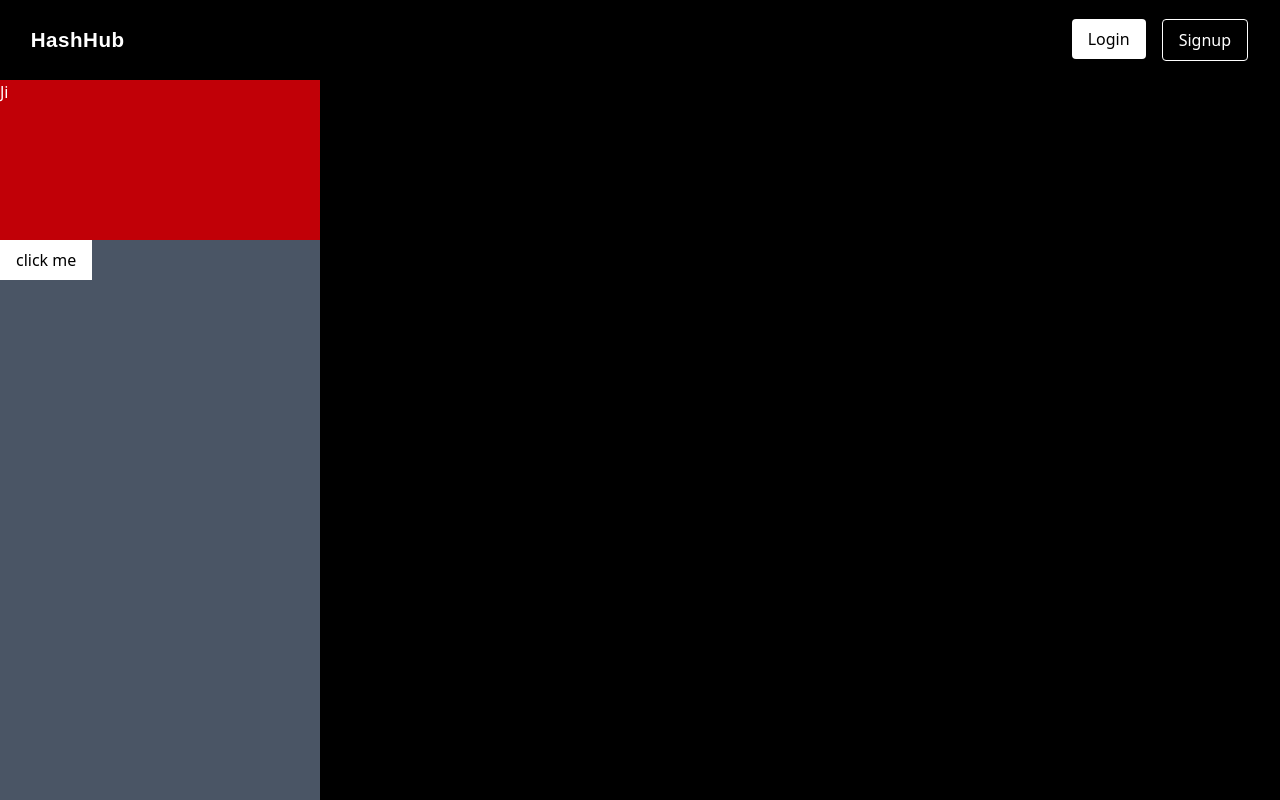
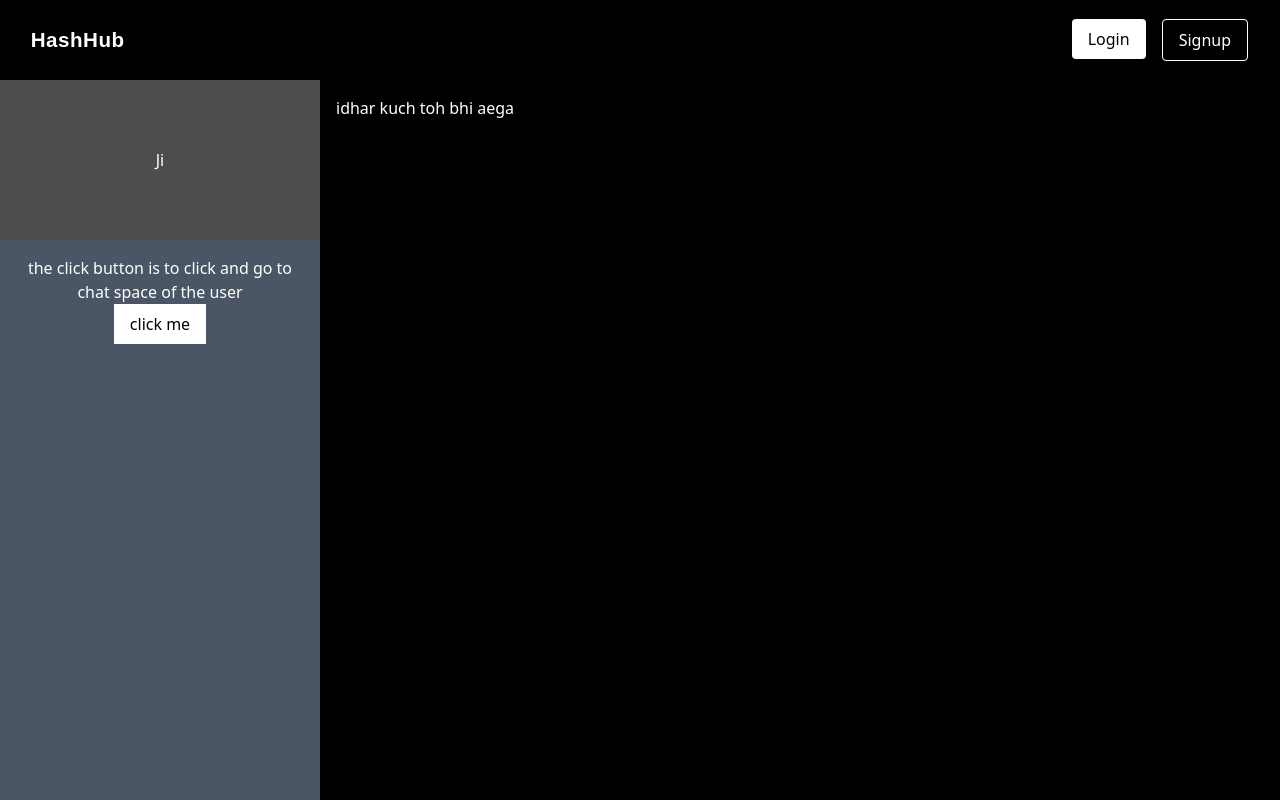
Before and after one commit to amanbobal/HashHub, a React (Vite) app: page /home in a window 1280 px wide. Shown: the top 800 px of the page. Built offline with nearby package versions, Linux system fonts and the light colour scheme.

Commit message:
homepage container fixing

```diff
--- a/src/pages/Home/Home.jsx
+++ b/src/pages/Home/Home.jsx
@@ -1,3 +1,4 @@
+import { div } from 'framer-motion/client';
 import React, { useState } from 'react'
 
 function Home() {
@@ -6,32 +7,38 @@ function Home() {
   return (
     // testing out click things for chat
     <div className='text-white bg-black min-h-screen w-full'>
-      {
-        clicked ? <><div className='text-4xl font-bold flex justify-center items-center'>
-          <h1>hello</h1>
-          <button onClick={(prev) => { setClicked(!prev) }} className='px-4 py-2 text-black bg-white '>click me </button>
-
-
-        </div></> :
 
       <div className='w-full h-screen grid grid-cols-[25%_75%]'>
         <div className=''>
-              <div className='h-[20%] bg-red-700'>
+          {
+            clicked ?
+              <div className='text-4xl font-bold flex justify-center items-center relative flex-col gap-8 bg-red-800 min-h-full'>
+                <button onClick={(prev) => { setClicked(!prev) }} className=' text-white bg-transparent absolute top-2 right-2 '>
+                  <svg xmlns="http://www.w3.org/2000/svg" x="0px" y="0px" width="25" height="25" viewBox="0 0 72 72">
+                    <path fill='#FFFFFF' d="M 19 15 C 17.977 15 16.951875 15.390875 16.171875 16.171875 C 14.609875 17.733875 14.609875 20.266125 16.171875 21.828125 L 30.34375 36 L 16.171875 50.171875 C 14.609875 51.733875 14.609875 54.266125 16.171875 55.828125 C 16.951875 56.608125 17.977 57 19 57 C 20.023 57 21.048125 56.609125 21.828125 55.828125 L 36 41.65625 L 50.171875 55.828125 C 51.731875 57.390125 54.267125 57.390125 55.828125 55.828125 C 57.391125 54.265125 57.391125 51.734875 55.828125 50.171875 L 41.65625 36 L 55.828125 21.828125 C 57.390125 20.266125 57.390125 17.733875 55.828125 16.171875 C 54.268125 14.610875 51.731875 14.609875 50.171875 16.171875 L 36 30.34375 L 21.828125 16.171875 C 21.048125 15.391875 20.023 15 19 15 z"></path>
+                  </svg>
+                </button>
+              </div>
+              :
+              <div className='w-full h-full'>
+                <div className='h-[20%] bg-white/30 flex justify-center items-center'>
                   Ji
                 </div>
 
-              <div className='h-[80%] bg-gray-600'>
+                <div className='h-[80%] bg-gray-600 p-4 text-center '>
+                  <p>the click button is to click and go to chat space of the user   </p>
                   <button onClick={() => { setClicked(true) }} className='px-4 py-2 text-black bg-white '>click me </button>
-              </div>
-            </div>
-            <div>
-
                 </div>
               </div>
           }
 
+        </div>
 
-
+        {/* right side 75% */}
+        <div className='p-4'>
+          idhar kuch toh bhi aega
+        </div>
+      </div>
     </div>
   )
 }
```
Lines whose indentation alone changed are shown as unchanged.
